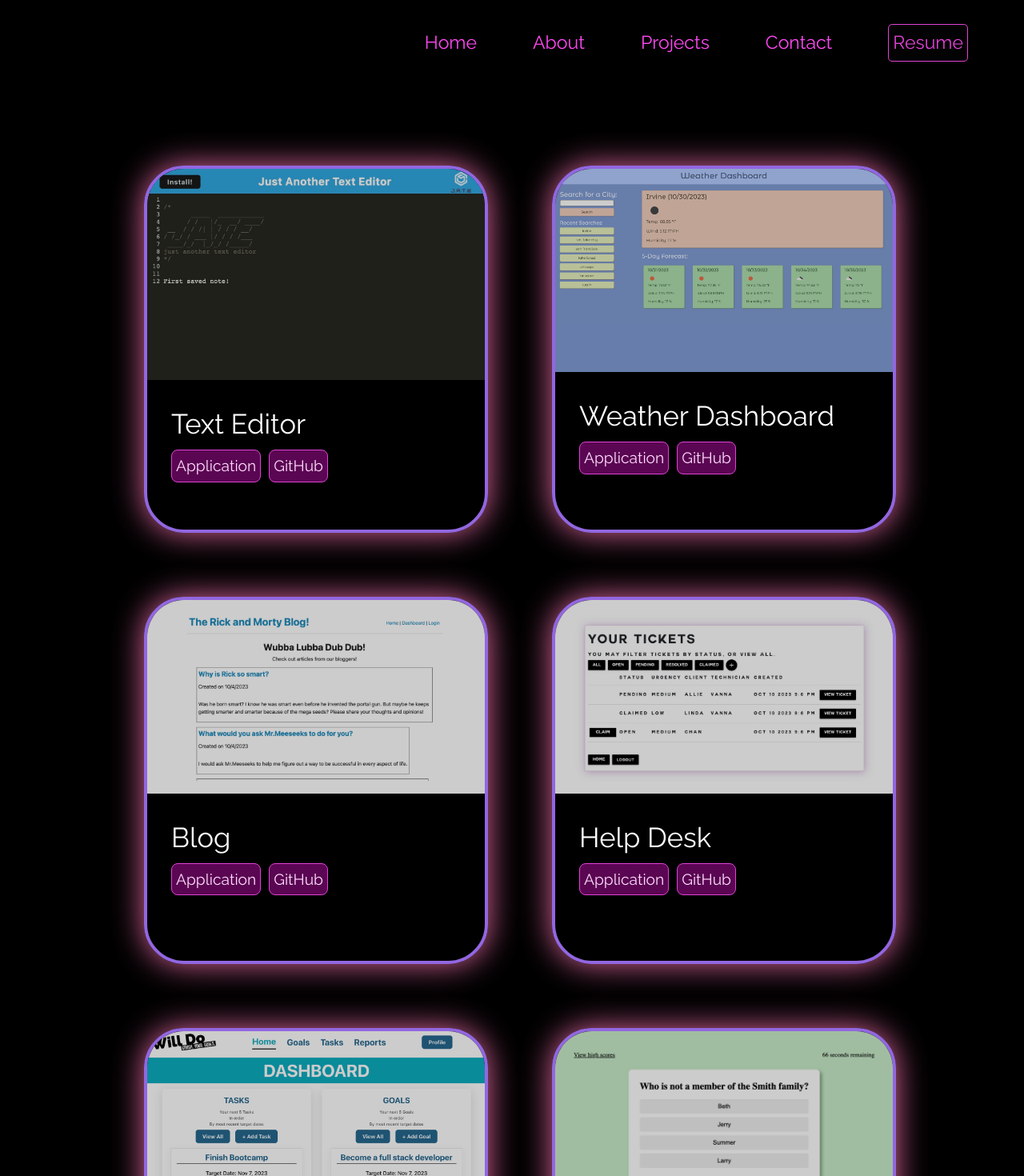
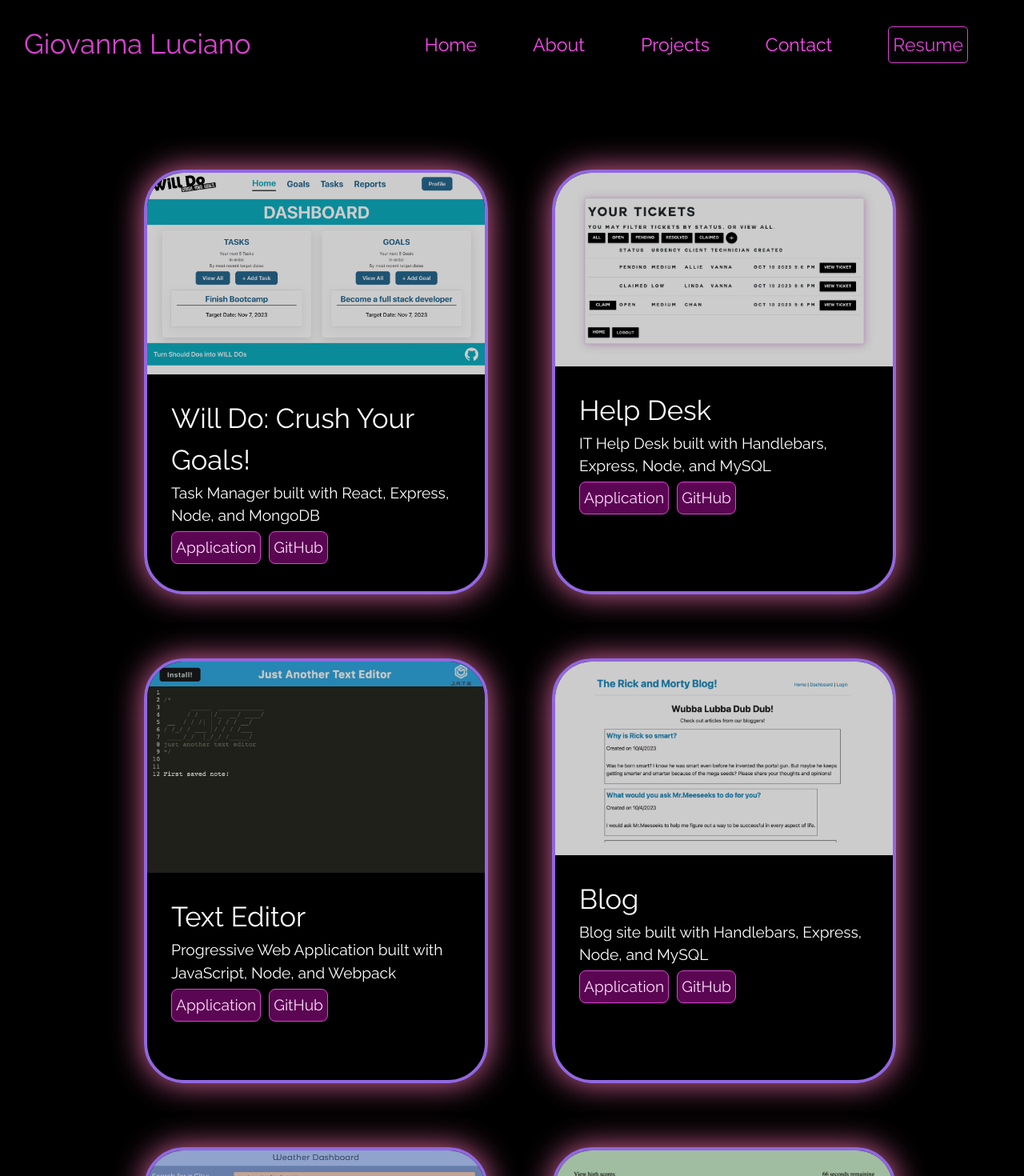
Before and after one commit to Vannasaur/react-portfolio, a React (Vite) app: page /projects in a window 1280 px wide. Shown: the top 1470 px of the page at 80% size. Built offline with nearby package versions, Linux system fonts and the light colour scheme.

Commit message:
added name to navbar, added descriptions to projects, safe revert point

```diff
--- a/src/components/Header.jsx
+++ b/src/components/Header.jsx
@@ -6,6 +6,9 @@ function Header() {
   return (
 		// The nav component will render each of the Link elements in the links prop
 		<nav className="flex nav">
+			<div className="nav-name">
+				Giovanna Luciano
+			</div>
 			<div>
 				<Link key={1} className="navbar" to="/">
 					Home
--- a/src/index.css
+++ b/src/index.css
@@ -107,6 +107,13 @@ footer {
 .resume-btn {
 	border-radius: 5px;
 	padding: 5px;
+}
+
+.nav-name {
+	font-size: 1.5em;
+	margin-right: auto;
+	margin-left: 30px;
+	color:#e042d6;
 }
 
 /* footer */
@@ -246,7 +253,7 @@ footer {
 }
 
 .contact-info:hover {
-	font-size: larger;
+	/* font-size: larger; */
 	margin-bottom: 20px;
 	margin-top: 20px;
 }
@@ -324,7 +331,7 @@ footer {
 
 .textbox {
 	padding: 30px;
-	margin-bottom: 10px;
+	margin-bottom: 20px;
 }
 
 .project-btn {
--- a/src/pages/ProjectPage/ProjectPage.jsx
+++ b/src/pages/ProjectPage/ProjectPage.jsx
@@ -1,11 +1,12 @@
 import React from 'react';
 
-const Project = ({ imgSrc, title, appLink, githubLink }) => {
+const Project = ({ imgSrc, title, description,appLink, githubLink }) => {
 	return (
 		<figure className="project">
 			<img src={imgSrc} className="project-img" />
 			<figcaption className="textbox">
 				<h3>{title}</h3>
+				<h5>{description}</h5>
 				<a href={appLink} target="_blank">
 					<button className="project-btn">Application</button>
 				</a>
@@ -20,38 +21,44 @@ const Project = ({ imgSrc, title, appLink, githubLink }) => {
 const ProjectPage = () => {
 	const projects = [
 		{
+			imgSrc: '/images/projects/will-do.png',
+			title: 'Will Do: Crush Your Goals!',
+			description: 'Task Manager built with React, Express, Node, and MongoDB',
+			appLink: 'https://will-do-7ujl.onrender.com/',
+			githubLink: 'https://github.com/kyleochata/Will-DO-Crush-your-goals',
+		},
+		{
+			imgSrc: '/images/projects/help-desk.jpeg',
+			title: 'Help Desk',
+			description: 'IT Help Desk built with Handlebars, Express, Node, and MySQL',
+			appLink: 'https://murmuring-chamber-70429-75790581b652.herokuapp.com/',
+			githubLink: 'https://github.com/Vannasaur/girls-help-desk',
+		},
+		{
 			imgSrc: '/images/projects/JATE.jpeg',
 			title: 'Text Editor',
+			description: 'Progressive Web Application built with JavaScript, Node, and Webpack',
 			appLink: 'https://aqueous-earth-61873-b9d107970637.herokuapp.com/',
 			githubLink: 'https://github.com/Vannasaur/text-editor',
 		},
 		{
+			imgSrc: '/images/projects/blog.png',
+			title: 'Blog',
+			description: 'Blog site built with Handlebars, Express, Node, and MySQL',
+			appLink: 'https://immense-caverns-15186-3cc45d438581.herokuapp.com/',
+			githubLink: 'https://github.com/Vannasaur/tech-blog',
+		},
+		{
 			imgSrc: '/images/projects/weather-dashboard.png',
 			title: 'Weather Dashboard',
+			description: 'Weather application built with JavaScript, HTML, CSS, and RESTful APIs',
 			appLink: 'https://vannasaur.github.io/weather-dashboard/',
 			githubLink: 'https://github.com/Vannasaur/weather-dashboard',
 		},
 		{
-			imgSrc: '/images/projects/blog.png',
-			title: 'Blog',
-			appLink: 'https://immense-caverns-15186-3cc45d438581.herokuapp.com/',
-			githubLink: 'https://github.com/Vannasaur/tech-blog',
-		},
-		{
-			imgSrc: '/images/projects/help-desk.jpeg',
-			title: 'Help Desk',
-			appLink: 'https://murmuring-chamber-70429-75790581b652.herokuapp.com/',
-			githubLink: 'https://github.com/Vannasaur/girls-help-desk',
-		},
-		{
-			imgSrc: '/images/projects/will-do.png',
-			title: 'Will Do: Crush Your Goals!',
-			appLink: 'https://will-do-7ujl.onrender.com/',
-			githubLink: 'https://github.com/kyleochata/Will-DO-Crush-your-goals',
-		},
-		{
 			imgSrc: '/images/projects/codequiz.png',
 			title: 'Code Quiz',
+			description: 'Quiz application built with JavaScript, HTML, and CSS',
 			appLink: 'https://vannasaur.github.io/code-quiz/',
 			githubLink: 'https://github.com/Vannasaur/code-quiz',
 		},
@@ -64,6 +71,7 @@ const ProjectPage = () => {
 					key={index}
 					imgSrc={project.imgSrc}
 					title={project.title}
+					description={project.description}
 					appLink={project.appLink}
 					githubLink={project.githubLink}
 				/>
```
